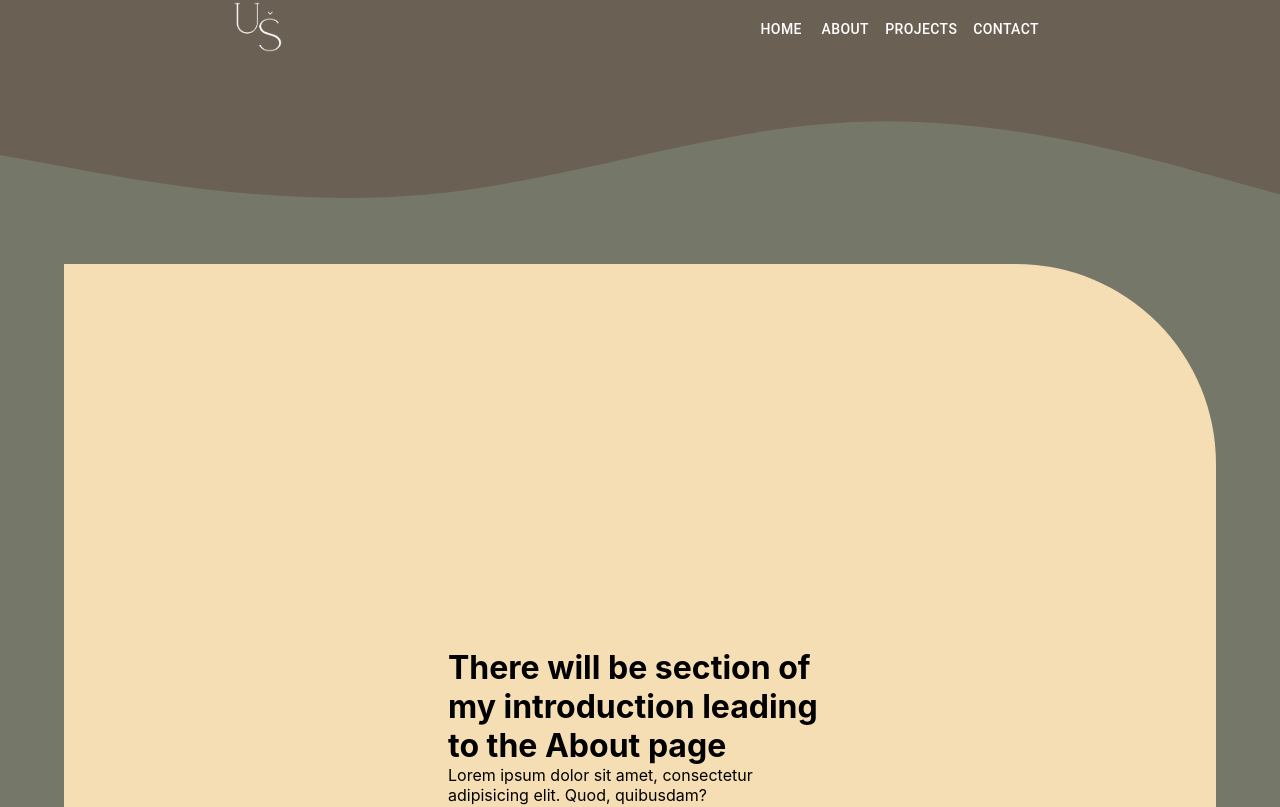
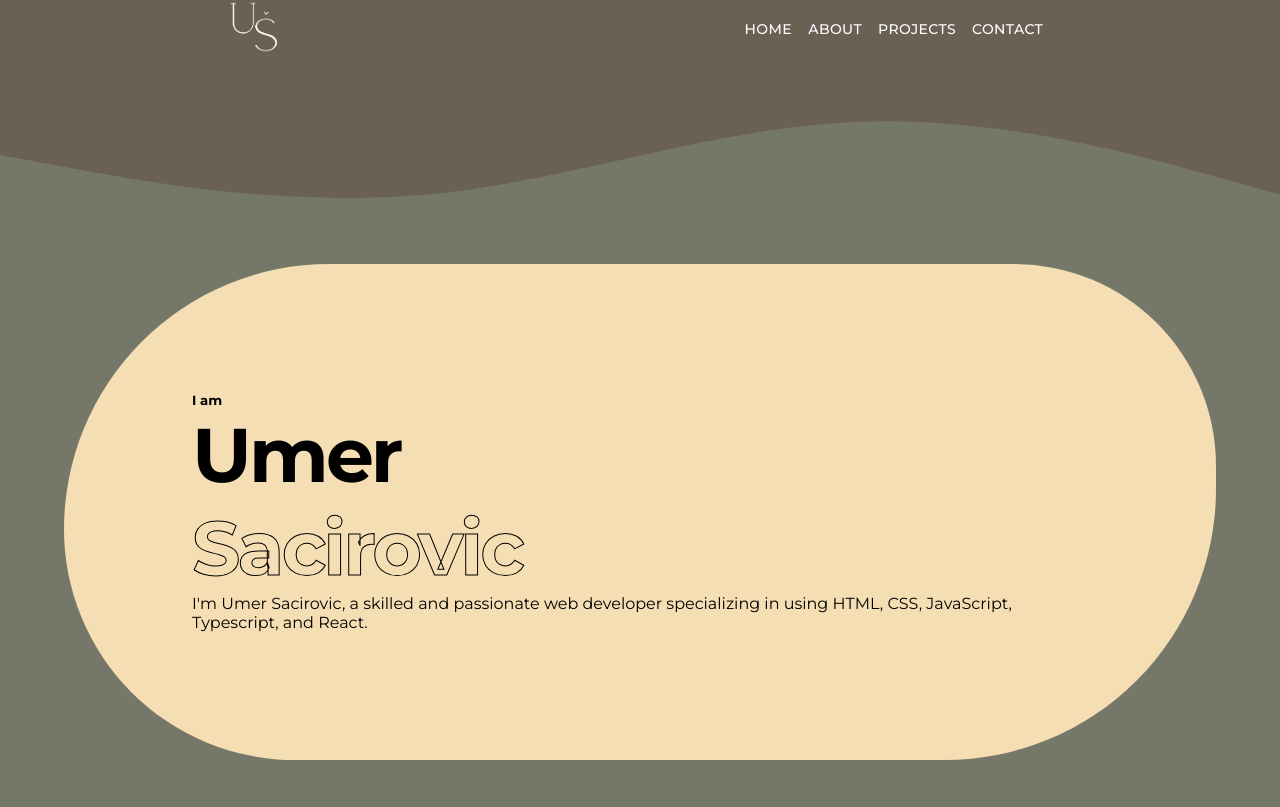
Before and after one commit to umersacirovic2006/Portfolio, a React (Vite) app: page / in a window 1280 px wide. Shown: the top 807 px of the page. Built offline with nearby package versions, Linux system fonts and the light colour scheme.

Commit message:
Added animations for Home page and made progress on it

```diff
--- a/package.json
+++ b/package.json
@@ -12,6 +12,8 @@
   "dependencies": {
     "@emotion/react": "^11.11.0",
     "@emotion/styled": "^11.11.0",
+    "@mantine/core": "^6.0.15",
+    "@mantine/hooks": "^6.0.15",
     "@mui/icons-material": "^5.11.16",
     "@mui/material": "^5.13.3",
     "@types/react-autocomplete": "^1.8.6",
--- a/src/App.scss
+++ b/src/App.scss
@@ -1,5 +1,3 @@
 .App {
   background-color: #757769;
-  height: 100vh;
-  width: 100%;
 }
--- a/src/App.tsx
+++ b/src/App.tsx
@@ -8,7 +8,7 @@ import Nav from "./components/Nav/Nav";
 import { AnimatePresence } from "framer-motion";
 import Footer from "./components/Footer/Footer";
 
-function App() {
+const App = () => {
   const location = useLocation();
 
   return (
--- a/src/index.scss
+++ b/src/index.scss
@@ -1,15 +1,7 @@
-:root {
-  font-family: Inter, system-ui, Avenir, Helvetica, Arial, sans-serif;
-  background-color: #757769;
-
-  font-synthesis: none;
-  text-rendering: optimizeLegibility;
-  -webkit-font-smoothing: antialiased;
-  -moz-osx-font-smoothing: grayscale;
-  -webkit-text-size-adjust: 100%;
-}
+@import url('https://fonts.googleapis.com/css2?family=Montserrat:ital,wght@0,100;0,200;0,300;0,400;0,500;0,600;0,700;0,800;0,900;1,100;1,200;1,300;1,400;1,500;1,600;1,700;1,800;1,900&display=swap');
 
 * {
+  font-family: 'Montserrat', sans-serif;
   margin: 0;
   padding: 0;
   box-sizing: border-box;
--- a/src/pages/Home/Home.scss
+++ b/src/pages/Home/Home.scss
@@ -1,9 +1,129 @@
-.Home {
+.Home-Desktop {
   .home-wrapper {
     border-top-right-radius: 200px;
     border-bottom-left-radius: 200px;
-    padding: 30%;
+    padding: 10%;
     margin: 0% 5%;
     background-color: wheat;
+    border-top-left-radius: 700px;
+    border-top-right-radius: 800px;
+    border-bottom-right-radius: 900px;
+    border-bottom-left-radius: 1000px;
+    animation-name: switchRadiusDesktop;
+    animation-duration: 10s;
+    animation-timing-function: linear;
+    animation-iteration-count: infinite;
+
+    h1 {
+      font-size: 76px;
+      letter-spacing: -3px;
+
+      span {
+        color: white;
+        -webkit-text-fill-color: transparent;
+        -webkit-text-stroke-width: 1px;
+        -webkit-text-stroke-color: black;
+      }
+    }
   }
 }
+
+.Home-Mobile {
+  .home-wrapper {
+    padding: 10%;
+    margin: 0% 5%;
+    background-color: wheat;
+    border-top-left-radius: 70px;
+    border-top-right-radius: 80px;
+    border-bottom-right-radius: 90px;
+    border-bottom-left-radius: 100px;
+    animation-name: switchRadiusMobile;
+    animation-duration: 10s;
+    animation-timing-function: linear;
+    animation-iteration-count: infinite;
+
+    h1 {
+      font-size: 63px;
+      letter-spacing: -3px;
+
+      span {
+        color: white;
+        -webkit-text-fill-color: transparent;
+        -webkit-text-stroke-width: 1px;
+        -webkit-text-stroke-color: black;
+      }
+    }
+  }
+}
+
+@keyframes switchRadiusMobile {
+  0% {
+    border-top-left-radius: 70px;
+    border-top-right-radius: 80px;
+    border-bottom-right-radius: 90px;
+    border-bottom-left-radius: 100px;
+  }
+  25% {
+    border-top-left-radius: 100px;
+    border-top-right-radius: 100px;
+    border-bottom-right-radius: 70px;
+    border-bottom-left-radius: 90px;
+  }
+  80% {
+    border-top-left-radius: 100px;
+    border-top-right-radius: 70px;
+    border-bottom-right-radius: 70px;
+    border-bottom-left-radius: 80px;
+  }
+  75% {
+    border-top-left-radius: 90px;
+    border-top-right-radius: 70px;
+    border-bottom-right-radius: 100px;
+    border-bottom-left-radius: 80px;
+  }
+  100% {
+    border-top-left-radius: 70px;
+    border-top-right-radius: 80px;
+    border-bottom-right-radius: 90px;
+    border-bottom-left-radius: 100px;
+  }
+}
+
+@keyframes switchRadiusDesktop {
+  0% {
+    border-top-left-radius: 700px;
+    border-top-right-radius: 800px;
+    border-bottom-right-radius: 900px;
+    border-bottom-left-radius: 1000px;
+  }
+  20% {
+    border-top-left-radius: 1000px;
+    border-top-right-radius: 1000px;
+    border-bottom-right-radius: 700px;
+    border-bottom-left-radius: 900px;
+  }
+  40% {
+    border-top-left-radius: 1000px;
+    border-top-right-radius: 700px;
+    border-bottom-right-radius: 700px;
+    border-bottom-left-radius: 800px;
+  }
+  60% {
+    border-top-left-radius: 900px;
+    border-top-right-radius: 700px;
+    border-bottom-right-radius: 1000px;
+    border-bottom-left-radius: 800px;
+  }
+  80% {
+    border-top-left-radius: 700px;
+    border-top-right-radius: 800px;
+    border-bottom-right-radius: 900px;
+    border-bottom-left-radius: 1000px;
+  }
+  100% {
+    border-top-left-radius: 700px;
+    border-top-right-radius: 800px;
+    border-bottom-right-radius: 900px;
+    border-bottom-left-radius: 1000px;
+  }
+}
--- a/src/pages/Home/Home.tsx
+++ b/src/pages/Home/Home.tsx
@@ -1,22 +1,55 @@
 import "./Home.scss";
 import bg from "/images/bg.svg";
 import { motion } from "framer-motion";
+import { useViewportSize } from "@mantine/hooks";
 
-function Home() {
+const HomeWrapper = () => {
+  return (
+    <div className="home-wrapper">
+        <h5>I am</h5>
+        <h1>
+          Umer
+          <br /> <span>Sacirovic</span>
+        </h1>
+        <p>
+          I'm Umer Sacirovic, a skilled and passionate web developer
+          specializing in using HTML, CSS, JavaScript, Typescript, and React.
+        </p>
+      </div>
+  )
+}
+
+const HomeDesktop = () => {
   return (
     <motion.div
-      className="Home"
+      className="Home-Desktop"
       initial={{ opacity: 0 }}
       animate={{ opacity: 1 }}
       exit={{ opacity: 0 }}
     >
       <img src={bg} alt="bg" className="Wave" />
-      <div className="home-wrapper">
-        <h1>There will be section of my introduction leading to the About page</h1>
-        <p>Lorem ipsum dolor sit amet, consectetur adipisicing elit. Quod, quibusdam?</p>
-      </div>
+      <HomeWrapper />
     </motion.div>
   );
-}
+};
+
+const HomeMobile = () => {
+  return (
+    <motion.div
+      className="Home-Mobile"
+      initial={{ opacity: 0 }}
+      animate={{ opacity: 1 }}
+      exit={{ opacity: 0 }}
+    >
+      <img src={bg} alt="bg" className="Wave" />
+      <HomeWrapper />
+    </motion.div>
+  );
+};
+
+const Home = () => {
+  const { width } = useViewportSize();
+  return <>{width <= 768 ? <HomeMobile /> : <HomeDesktop />}</>;
+};
 
 export default Home;
```
Also changed, not shown: 2 other files (tests, documents, lock files or other folders).
